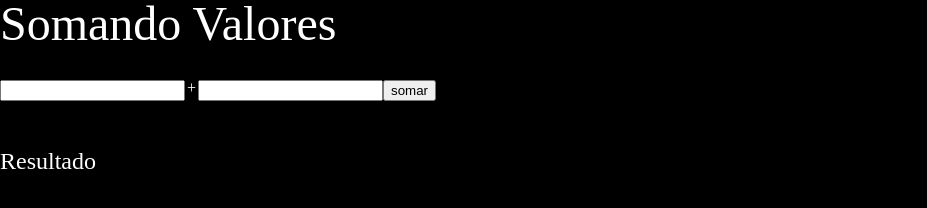
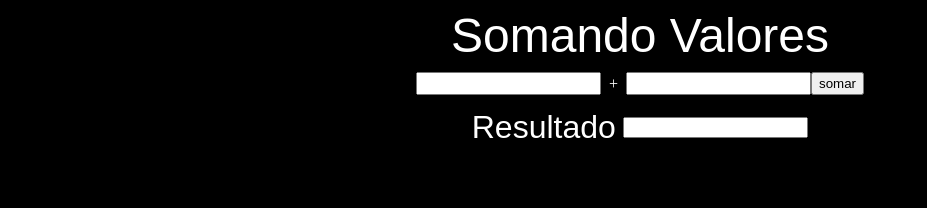
Before and after one commit to PereiraFelipeSilva/curso-em-video-JS, a plain HTML site: page index.html in a window 1280 px wide. Shown: the whole page, without its empty margins (0-927 px from the left). Drawn offline with Linux system fonts and the light colour scheme.

Commit message:
organização da estrutura do código

```diff
--- a/css/layout/index.scss
+++ b/css/layout/index.scss
@@ -1,22 +1,49 @@
-body {
-   background: #000;
-   h1{
-      color: white;
+body{
+   background-color: #000;
+}
+
+.header{
+   display: flex;
+   justify-content: center;
+   .titulo-principal{
       font-size: 3em;
+      font-family: Arial, Helvetica, sans-serif;
+      margin: .25em 0 .25em 0;
+      color: $corbranca;
    }
 }
 
 .campo-soma{
-   margin-top: 2em;
    display: flex;
-   span{
-      color: white;
-      margin: 0 2px 0 2px;
+   flex-flow: row nowrap;
+   justify-content: center;
+   align-items: center;
+   margin-bottom: 1em;
+   .input-numero{
+      display: inline-block;
+      height: 1.25em;
+   }
+   .sinal-soma{
+      margin: 0 1ch 0 1ch;
+      color: $corbranca;
+   }
+   .botao-somar{
+      display: inline-block;
+      height: 1.75em;
    }
 }
 
 .resultado{
-   color: white;
-   margin-top: 2em;
-   font-size: 1.5em;
+   display: flex;
+   flex-flow: row nowrap;
+   justify-content: center;
+   align-items: center;
+   #label-resultado{
+      font-size: 2em;
+      font-family: Arial, Helvetica, sans-serif;
+      color: $corbranca;
+   }
+   #resultado{
+      margin-left: 1ch;
+   }
 }
--- a/css/shortcuts/variables.scss
+++ b/css/shortcuts/variables.scss
@@ -0,0 +1 @@
+$corbranca: #FFF;
--- a/css/styles.scss
+++ b/css/styles.scss
@@ -1,4 +1,4 @@
-@import 'layout/index.scss';
 @import 'reset/reset.scss';
 @import 'shortcuts/mixins.scss';
-@import 'shortcuts/variables.scss'
+@import 'shortcuts/variables.scss';
+@import 'layout/index.scss';
--- a/index.html
+++ b/index.html
@@ -11,15 +11,22 @@
 
   <body>
 
-    <h1>
-      Somando Valores
-    </h1>
-    <div class="campo-soma">
-        <input type="number" name="numero1" id="numero1"> <span>+</span>
-        <input type="number" name="numero2" id="numero2">
-        <button class="botao-somar">somar</button>
-    </div>
-    <div class="resultado">Resultado</div>
+    <header class="header">
+        <h1 class="titulo-principal">Somando Valores</h1>
+    </header>
+
+    <main class="container">
+      <div class="campo-soma">
+          <input type="number" name="numero1" id="numero1" class="input-numero"> <span class="sinal-soma">+</span>
+          <input type="number" name="numero2" id="numero2" class="input-numero">
+          <button class="botao-somar">somar</button>
+      </div>
+
+      <div class="resultado">
+        <label for="resultado" id="label-resultado">Resultado</label for="resultado">
+        <input type="text" id="resultado" value="" readonly>
+      </div>
+    </main>
 
     <script src="js/index.js"></script>
   </body>
--- a/js/index.js
+++ b/js/index.js
@@ -1,10 +1,10 @@
 const botaoSomar = document.querySelector('.botao-somar')
 
-botaoSomar.addEventListener('click', function(){
+botaoSomar.addEventListener('click', ()=>{
    let input1 = document.querySelector('#numero1')
    let input2 = document.querySelector('#numero2')
-   let resultado = document.querySelector('.resultado')
+   let resultado = document.querySelector('#resultado')
+   let soma = Number(input1.value) + Number(input2.value)
 
-   let resposta = Number(input1.value) + Number(input2.value)
-   resultado.textContent = resposta
+   resultado.value = soma
 })
```
Also changed, not shown: css/styles.css, 1 other file.
